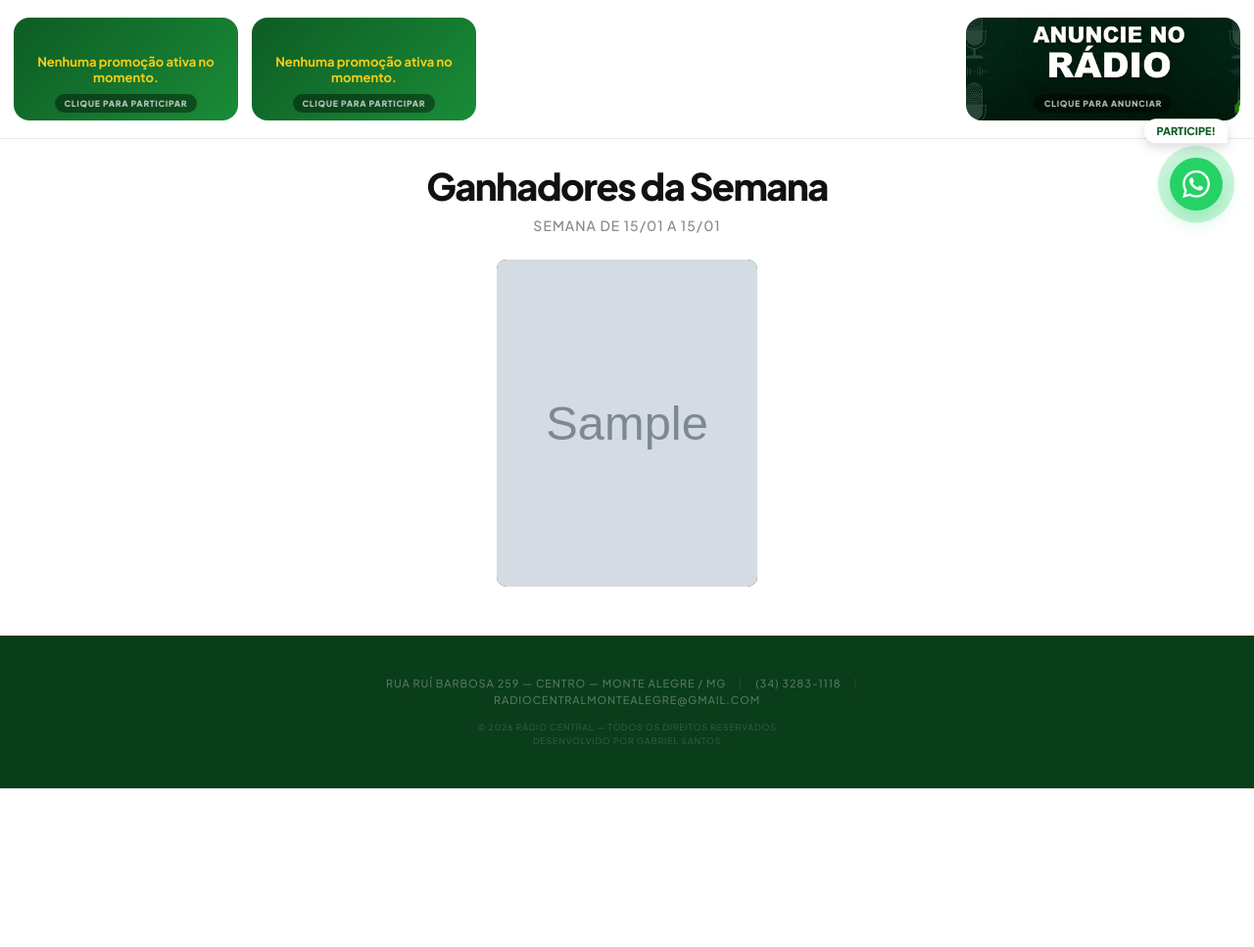
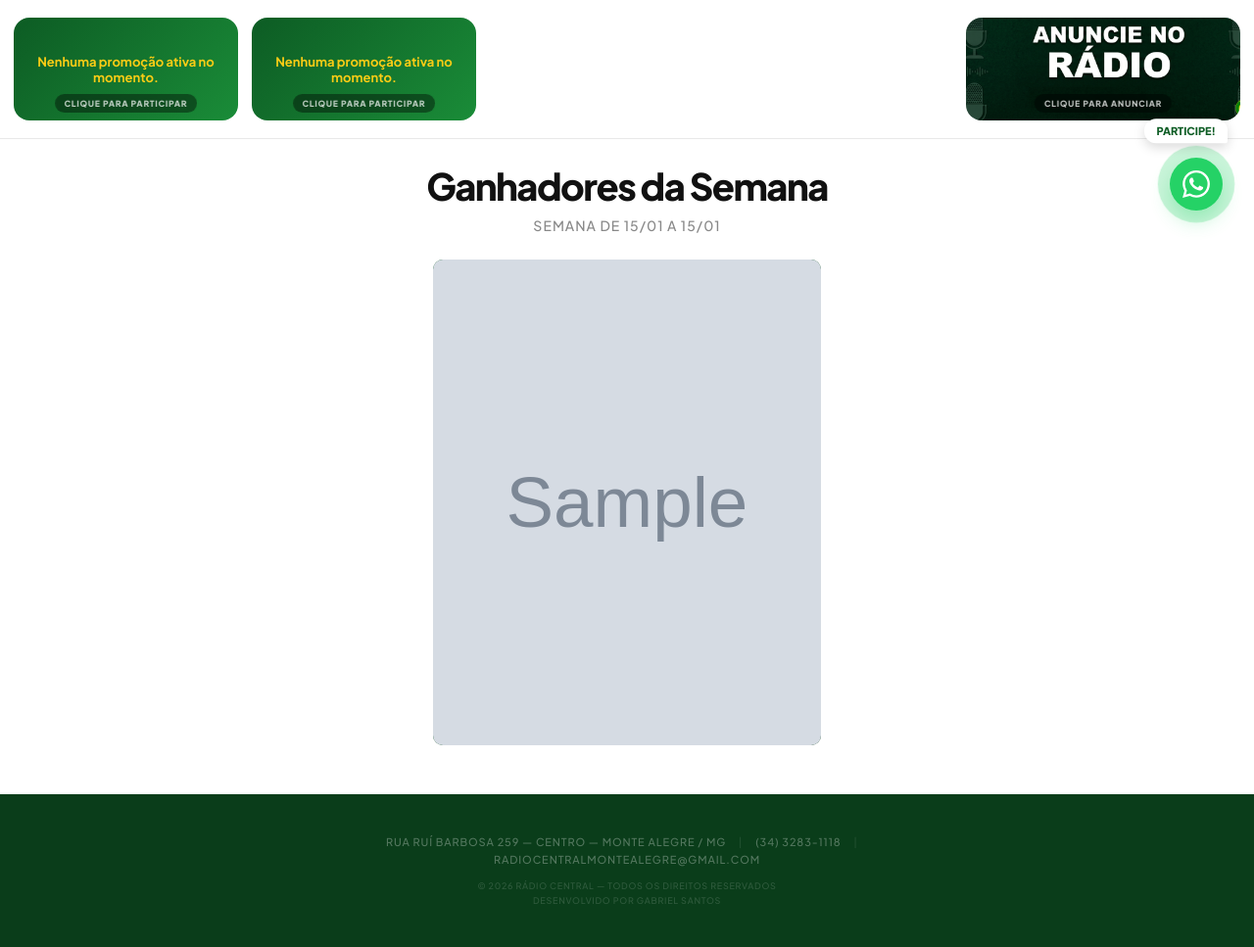
Before and after one commit to Gabr34l/site_radiocentral, a Django app: page / in a window 1280 px wide. Shown: the part 553-1520 px from the top of the page at 98% size. Before the commit the page ends 1358 px from the top, so only its background shows below. Run offline with Django 5.2, Linux system fonts and the light colour scheme; tables that the repository leaves empty hold one stand-in row (values such as "Sample post"); grey boxes marked "Sample" are stand-in pictures.

Commit message:
style(winners): ajusta largura maxima e crescimento dos cards de ganhadores

```diff
--- a/centralfm/templates/centralfm/ganhadores.html
+++ b/centralfm/templates/centralfm/ganhadores.html
@@ -34,13 +34,14 @@
         justify-content: center;
         gap: 14px;
         width: 100%;
-        max-width: 1200px;
+        max-width: 100%;
         margin: 0 auto;
         padding: 0;
     }
 
     .winner-card {
-        flex: 0 1 270px;
+        flex: 1 1 270px;
+        max-width: 400px;
         aspect-ratio: 4/5;
         border-radius: 12px;
         overflow: hidden;
```
Also changed, not shown: 2 other files.
